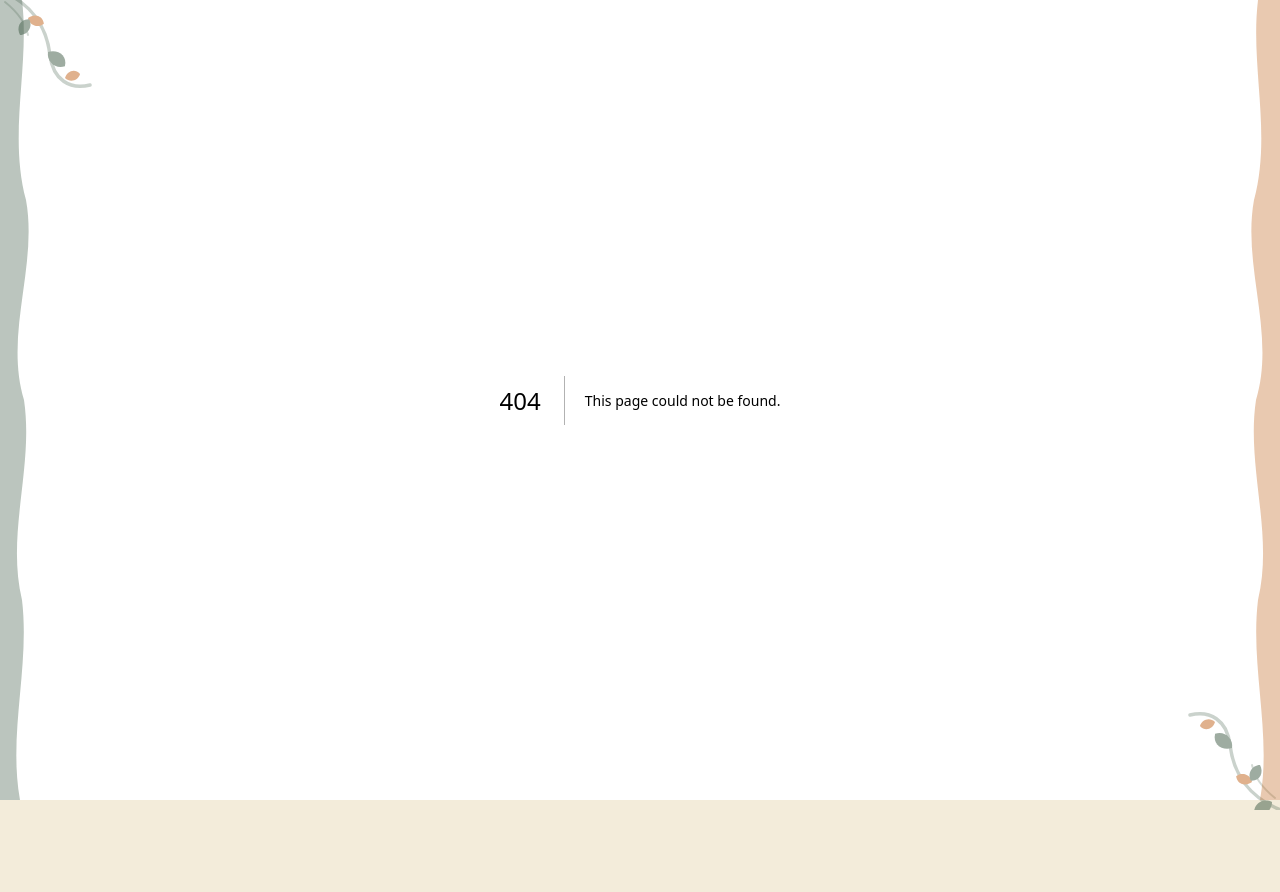
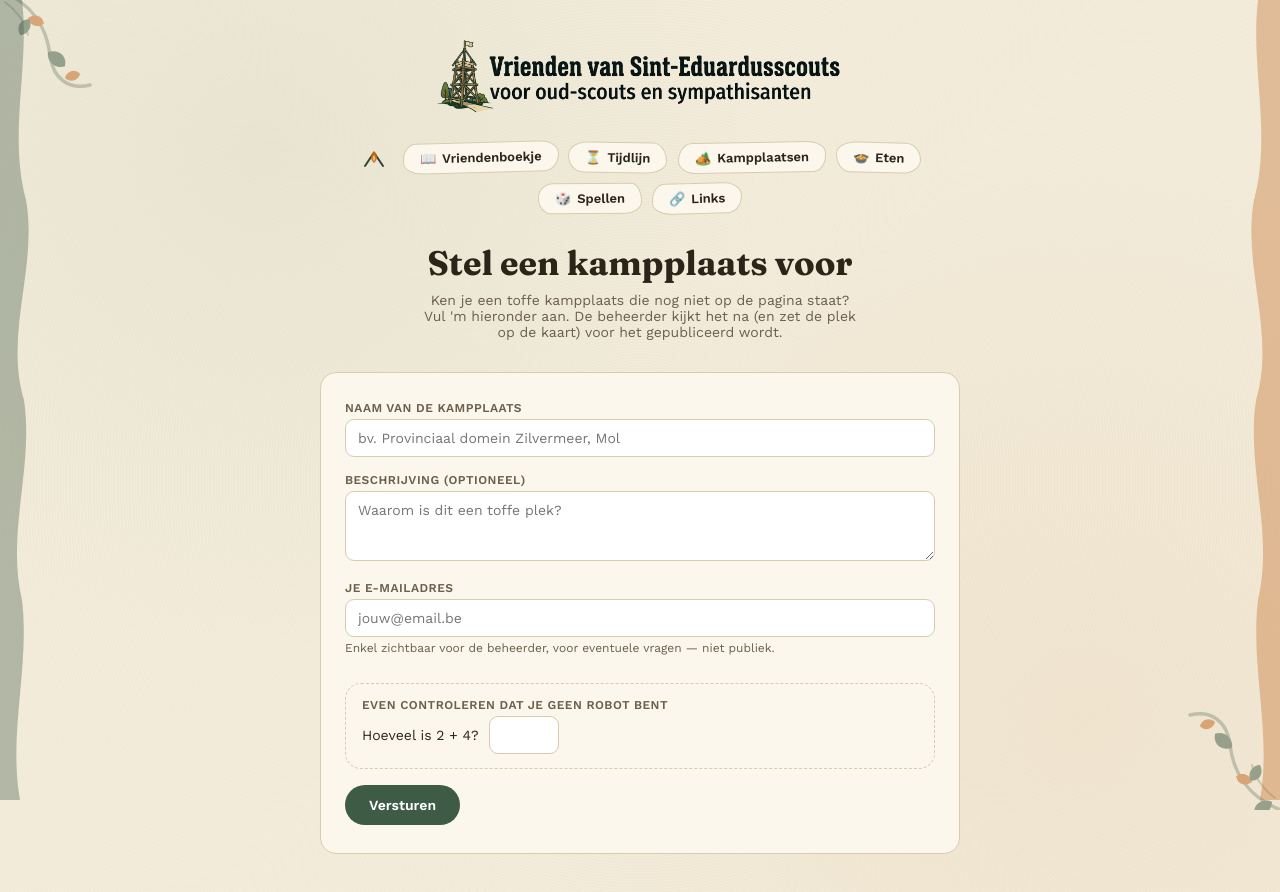
Before and after one commit to tomdemilliano/SintEduardusScouts4ever, a Next.js app: page /kampplaats-toevoegen in a window 1280 px wide. Before the commit this address had no page. Shown: the top 892 px of the page. Before the commit the page ends 800 px from the top, so only its background shows below. Built offline with nearby package versions, Linux system fonts and the light colour scheme; no server answers.

Commit message:
Rename kampplaats-toevoegen to kampplaats-toevoegen.js

```diff
--- /dev/null
+++ b/pages/kampplaats-toevoegen.js
@@ -0,0 +1,271 @@
+import { useState } from 'react';
+import Head from 'next/head';
+import Link from 'next/link';
+import { ExtraLocationFactory } from '../lib/dbSchema';
+import { colors, fonts, fontImports, radius } from '../lib/theme';
+import PublicNav from '../components/PublicNav';
+
+function nieuweSom() {
+  const a = 1 + Math.floor(Math.random() * 9);
+  const b = 1 + Math.floor(Math.random() * 9);
+  return { a, b };
+}
+
+export default function KampplaatsToevoegenPage() {
+  const [naam, setNaam] = useState('');
+  const [beschrijving, setBeschrijving] = useState('');
+  const [email, setEmail] = useState('');
+  const [honeypot, setHoneypot] = useState('');
+  const [som, setSom] = useState(() => nieuweSom());
+  const [somAntwoord, setSomAntwoord] = useState('');
+  const [versturen, setVersturen] = useState(false);
+  const [foutmelding, setFoutmelding] = useState(null);
+  const [verzonden, setVerzonden] = useState(false);
+
+  const handleVerstuur = async () => {
+    setFoutmelding(null);
+
+    if (!naam.trim()) {
+      setFoutmelding('Vul een naam voor de kampplaats in.');
+      return;
+    }
+    if (!email.trim() || !email.includes('@')) {
+      setFoutmelding('Vul een geldig e-mailadres in.');
+      return;
+    }
+    if (parseInt(somAntwoord, 10) !== som.a + som.b) {
+      setFoutmelding('Dat is niet het juiste antwoord op de rekensom — probeer opnieuw.');
+      setSom(nieuweSom());
+      setSomAntwoord('');
+      return;
+    }
+
+    if (honeypot.trim()) {
+      // waarschijnlijk een bot — doe alsof het gelukt is, sla niets op
+      setVerzonden(true);
+      return;
+    }
+
+    setVersturen(true);
+    try {
+      await ExtraLocationFactory.createPublic({
+        naam: naam.trim(),
+        beschrijving: beschrijving.trim(),
+        contactEmail: email.trim(),
+      });
+      setVerzonden(true);
+    } catch (err) {
+      setFoutmelding('Er ging iets mis bij het versturen. Probeer het straks nog eens.');
+    } finally {
+      setVersturen(false);
+    }
+  };
+
+  if (verzonden) {
+    return (
+      <div style={{ minHeight: '100vh', background: 'transparent' }}>
+        <Head>
+          <link rel="stylesheet" href={fontImports} />
+          <title>Bedankt! — Vrienden van Sint-Eduardusscouts</title>
+        </Head>
+        <div style={{ maxWidth: 560, margin: '0 auto', padding: '0 20px 100px' }}>
+          <PublicNav />
+          <div
+            style={{
+              marginTop: 40,
+              textAlign: 'center',
+              background: colors.paperCard,
+              border: `1px solid ${colors.line}`,
+              borderRadius: radius.card,
+              padding: '40px 32px',
+            }}
+          >
+            <div style={{ fontSize: 40, marginBottom: 12 }}>📍</div>
+            <h1 style={{ fontFamily: fonts.display, fontSize: 26, fontWeight: 700, color: colors.ink, margin: '0 0 10px' }}>
+              Bedankt!
+            </h1>
+            <p style={{ fontFamily: fonts.body, fontSize: 14, color: colors.inkMuted, lineHeight: 1.5 }}>
+              Je kampplaats is verstuurd. De beheerder kijkt 'm nog even na
+              voor hij op de pagina verschijnt — dat kan soms wel eventjes duren.
+            </p>
+            <Link
+              href="/kampplaatsen"
+              style={{
+                display: 'inline-block',
+                marginTop: 20,
+                padding: '10px 22px',
+                borderRadius: radius.badge,
+                background: colors.forest,
+                color: colors.white,
+                fontFamily: fonts.body,
+                fontWeight: 600,
+                fontSize: 13,
+                textDecoration: 'none',
+              }}
+            >
+              Terug naar de kampplaatsen
+            </Link>
+          </div>
+        </div>
+      </div>
+    );
+  }
+
+  return (
+    <div style={{ minHeight: '100vh', background: 'transparent' }}>
+      <Head>
+        <link rel="stylesheet" href={fontImports} />
+        <title>Kampplaats voorstellen — Vrienden van Sint-Eduardusscouts</title>
+      </Head>
+
+      <div style={{ maxWidth: 640, margin: '0 auto', padding: '0 20px 100px' }}>
+        <PublicNav />
+
+        <div style={{ textAlign: 'center', margin: '28px 0 32px' }}>
+          <h1 style={{ fontFamily: fonts.display, fontSize: 34, fontWeight: 700, color: colors.ink, margin: '0 0 8px' }}>
+            Stel een kampplaats voor
+          </h1>
+          <p style={{ fontFamily: fonts.body, fontSize: 14, color: colors.inkMuted, maxWidth: 440, margin: '0 auto' }}>
+            Ken je een toffe kampplaats die nog niet op de pagina staat? Vul
+            'm hieronder aan. De beheerder kijkt het na (en zet de plek op de
+            kaart) voor het gepubliceerd wordt.
+          </p>
+        </div>
+
+        <div
+          style={{
+            background: colors.paperCard,
+            border: `1px solid ${colors.line}`,
+            borderRadius: radius.card,
+            padding: '28px 24px',
+            display: 'flex',
+            flexDirection: 'column',
+            gap: 16,
+          }}
+        >
+          <div>
+            <Label>Naam van de kampplaats</Label>
+            <input
+              type="text"
+              value={naam}
+              onChange={(e) => setNaam(e.target.value)}
+              placeholder="bv. Provinciaal domein Zilvermeer, Mol"
+              style={inputStyle}
+            />
+          </div>
+
+          <div>
+            <Label>Beschrijving (optioneel)</Label>
+            <textarea
+              value={beschrijving}
+              onChange={(e) => setBeschrijving(e.target.value)}
+              rows={3}
+              placeholder="Waarom is dit een toffe plek?"
+              style={{ ...inputStyle, resize: 'vertical' }}
+            />
+          </div>
+
+          <div>
+            <Label>Je e-mailadres</Label>
+            <input
+              type="email"
+              value={email}
+              onChange={(e) => setEmail(e.target.value)}
+              placeholder="jouw@email.be"
+              style={inputStyle}
+            />
+            <p style={{ fontFamily: fonts.body, fontSize: 12, color: colors.inkMuted, marginTop: 4 }}>
+              Enkel zichtbaar voor de beheerder, voor eventuele vragen — niet publiek.
+            </p>
+          </div>
+
+          {/* Honeypot: onzichtbaar voor mensen, wordt vaak automatisch ingevuld door bots */}
+          <div
+            aria-hidden="true"
+            style={{ position: 'absolute', left: '-9999px', width: 1, height: 1, overflow: 'hidden' }}
+          >
+            <label htmlFor="website3">Laat dit veld leeg</label>
+            <input
+              id="website3"
+              type="text"
+              tabIndex={-1}
+              autoComplete="off"
+              value={honeypot}
+              onChange={(e) => setHoneypot(e.target.value)}
+            />
+          </div>
+
+          <div style={{ border: `1px dashed ${colors.line}`, borderRadius: radius.card, padding: '14px 16px' }}>
+            <Label>Even controleren dat je geen robot bent</Label>
+            <div style={{ display: 'flex', alignItems: 'center', gap: 10 }}>
+              <span style={{ fontFamily: fonts.body, fontSize: 14, color: colors.ink }}>
+                Hoeveel is {som.a} + {som.b}?
+              </span>
+              <input
+                type="text"
+                inputMode="numeric"
+                value={somAntwoord}
+                onChange={(e) => setSomAntwoord(e.target.value)}
+                style={{ ...inputStyle, width: 70 }}
+              />
+            </div>
+          </div>
+
+          {foutmelding && (
+            <div style={{ color: colors.stamp, fontFamily: fonts.body, fontSize: 13 }}>{foutmelding}</div>
+          )}
+
+          <button
+            onClick={handleVerstuur}
+            disabled={versturen}
+            style={{
+              alignSelf: 'flex-start',
+              padding: '12px 24px',
+              borderRadius: radius.badge,
+              border: 'none',
+              background: versturen ? colors.inkMuted : colors.forest,
+              color: colors.white,
+              fontFamily: fonts.body,
+              fontWeight: 600,
+              fontSize: 14,
+              cursor: versturen ? 'default' : 'pointer',
+            }}
+          >
+            {versturen ? 'Bezig met versturen…' : 'Versturen'}
+          </button>
+        </div>
+      </div>
+    </div>
+  );
+}
+
+function Label({ children }) {
+  return (
+    <label
+      style={{
+        display: 'block',
+        fontFamily: fonts.body,
+        fontSize: 12,
+        fontWeight: 600,
+        color: colors.inkMuted,
+        textTransform: 'uppercase',
+        letterSpacing: '0.04em',
+        marginBottom: 4,
+      }}
+    >
+      {children}
+    </label>
+  );
+}
+
+const inputStyle = {
+  width: '100%',
+  padding: '10px 12px',
+  borderRadius: radius.input,
+  border: `1px solid ${colors.line}`,
+  background: colors.white,
+  fontFamily: fonts.body,
+  fontSize: 14,
+  color: colors.ink,
+  boxSizing: 'border-box',
+};
```
